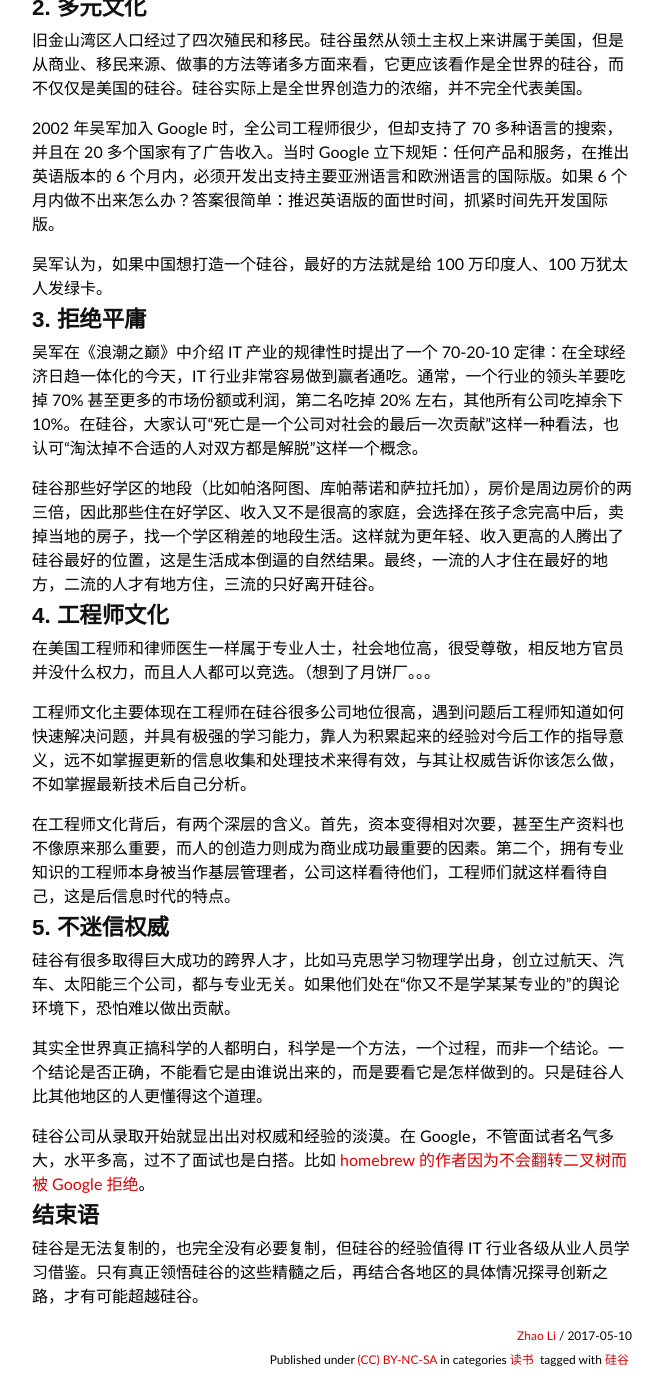
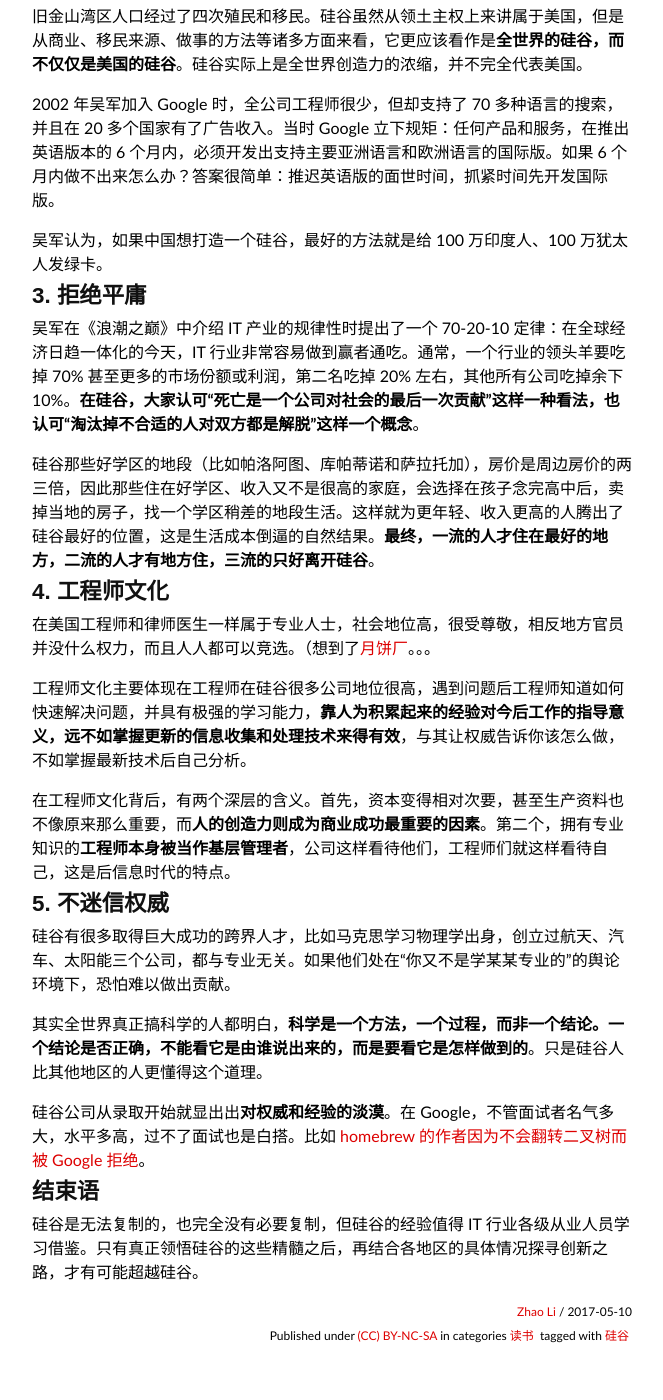
Before and after one commit to livc/livc.github.io, a Jekyll site: the page built from _posts/2017-05-10-186.md, in a window 1280 px wide and 1400 px high, scrolled down 2231 px. Shown: the whole window, without its empty margins (308-971 px from the left). Built offline with Jekyll 4.4.1, drawn with Linux system fonts in a browser that asks for light colours; nearby versions of some CDN libraries; some web fonts are replaced; comment, search, counter and statistics services are not loaded; after the commit the page ends 3607 px from its top, so only the background shows below that; part of the change alters nothing that is shown; some of the changed text lies outside the part shown.

```diff
--- a/_posts/2017-05-10-186.md
+++ b/_posts/2017-05-10-186.md
@@ -8,7 +8,7 @@ tags:
   - 硅谷
 ---
 
-硅谷孕育出很多伟大的公司，吴军在《硅谷之谜》中深度剖析了硅谷成功的秘诀。读后发现，书中内容实属冗余过多，很多相同的内容在不同章节翻来覆去地重复介绍，因此本文在笔者对此书标注的基础上，直接回答“硅谷之谜”到底是什么。
+硅谷孕育出很多伟大的公司，吴军在《硅谷之谜》中深度剖析了硅谷成功的秘诀。读后发现，书中内容实属冗余过多，很多相同的内容在不同章节翻来覆去地重复介绍，因此本文在对此书标注的基础上，直接回答“硅谷之谜”到底是什么。
 
 ## 宛若似真的分析
 
@@ -38,13 +38,13 @@ tags:
 
 ### 政府扶持说
 
-在美国，政府权力有限，各级政府官员之间没有任命和汇报的关系，州长不是总统任命的，不必向总统汇报和负责。这种情况下，联邦政府管不了地方的事情，而地方政府又太小，只能管管城市规划和学区建设。没有政府的干预，美国商业行为主要靠“看不见的手”来规范。
+在美国，政府权力有限，各级政府官员之间没有任命和汇报的关系，州长不是总统任命的，不必向总统汇报和负责。这种情况下，联邦政府管不了地方的事情，而地方政府又太小，只能管管城市规划和学区建设。没有政府的干预，美国商业行为主要靠[“看不见的手”](https://zh.wikipedia.org/zh-cn/看不見的手)来规范。
 
 我们来看看科技公司与当地政府的关系：
 
 #### 税收是否减免？
 
-在美国公司营业税收要交给产生营业额所在地，而不是总部所在地，因此 Google 2013 年在世界各地交税 23 亿美元，只有很少一部分交给了加州各级政府，几乎没有直接交给山景城的税。
+在美国公司营业税收要交给**产生营业额所在地**，而不是总部所在地，因此 Google 2013 年在世界各地交税 23 亿美元，只有很少一部分交给了加州各级政府，几乎没有直接交给山景城的税。
 
 #### 政府是否资金支持？
 
@@ -54,7 +54,7 @@ tags:
 
 “知识产权保护说”认为，对专利的保护是硅谷能够不断创新的原因。
 
-硅谷非常重视包括专利权在内的各种知识产权，但是从专利数量上硅谷并没有特别之处。事实上，强调保护专利和强调创新是两回事，当一个公司必须依靠专利来维持自身的市场地位时，恰恰说明它在竞争中已经落伍了。
+硅谷非常重视包括专利权在内的各种知识产权，但是从专利数量上硅谷并没有特别之处。**事实上，强调保护专利和强调创新是两回事，当一个公司必须依靠专利来维持自身的市场地位时，恰恰说明它在竞争中已经落伍了。**
 
 在整个美国，对知识产权的保护并非硅谷的特质，也不是让硅谷长盛不衰的决定性因素。
 
@@ -62,7 +62,7 @@ tags:
 
 ## 1. 叛逆和宽容
 
-硅谷起源很大程度上是靠一家叫做仙童的半导体公司，它被称为世界半导体公司之母。这个公司八个创始人都是从前雇主那里叛逃出来的（史称“八叛徒”），这些人和员工们继续着这种叛逆行为，派生出近百家公司，包括著名的英特尔，这构成了整个硅谷的初始产业。很多严肃的学者认为，嬉皮士文化骨子里反映出来的反传统思想，是硅谷创新的文化基础。
+硅谷起源很大程度上是靠一家叫做仙童的半导体公司，它被称为世界半导体公司之母。这个公司八个创始人都是从前雇主那里叛逃出来的（史称“八叛徒”），这些人和员工们继续着这种叛逆行为，派生出近百家公司，包括著名的英特尔，这构成了整个硅谷的初始产业。
 
 思科允许员工在公司内创办小公司，这些人仍在公司里上班，使用着公司资源，但思科的身份从雇主变成了投资人，如果小公司死掉了就当一个项目做砸了；如果成功了思科就有机会把它们买回来。这种做法从整体和长远上来看，保证了员工的创造力，同时如果成功的话思科作为投资方也会受益。
 
@@ -74,7 +74,7 @@ tags:
 
 ## 2. 多元文化
 
-旧金山湾区人口经过了四次殖民和移民。硅谷虽然从领土主权上来讲属于美国，但是从商业、移民来源、做事的方法等诸多方面来看，它更应该看作是全世界的硅谷，而不仅仅是美国的硅谷。硅谷实际上是全世界创造力的浓缩，并不完全代表美国。
+旧金山湾区人口经过了四次殖民和移民。硅谷虽然从领土主权上来讲属于美国，但是从商业、移民来源、做事的方法等诸多方面来看，它更应该看作是**全世界的硅谷，而不仅仅是美国的硅谷**。硅谷实际上是全世界创造力的浓缩，并不完全代表美国。
 
 2002 年吴军加入 Google 时，全公司工程师很少，但却支持了 70 多种语言的搜索，并且在 20 多个国家有了广告收入。当时 Google 立下规矩：任何产品和服务，在推出英语版本的 6 个月内，必须开发出支持主要亚洲语言和欧洲语言的国际版。如果 6 个月内做不出来怎么办？答案很简单：推迟英语版的面世时间，抓紧时间先开发国际版。
 
@@ -82,25 +82,25 @@ tags:
 
 ## 3. 拒绝平庸
 
-吴军在《浪潮之巅》中介绍 IT 产业的规律性时提出了一个 70-20-10 定律：在全球经济日趋一体化的今天，IT 行业非常容易做到赢者通吃。通常，一个行业的领头羊要吃掉 70% 甚至更多的市场份额或利润，第二名吃掉 20% 左右，其他所有公司吃掉余下 10%。在硅谷，大家认可“死亡是一个公司对社会的最后一次贡献”这样一种看法，也认可“淘汰掉不合适的人对双方都是解脱”这样一个概念。
+吴军在《浪潮之巅》中介绍 IT 产业的规律性时提出了一个 70-20-10 定律：在全球经济日趋一体化的今天，IT 行业非常容易做到赢者通吃。通常，一个行业的领头羊要吃掉 70% 甚至更多的市场份额或利润，第二名吃掉 20% 左右，其他所有公司吃掉余下 10%。**在硅谷，大家认可“死亡是一个公司对社会的最后一次贡献”这样一种看法，也认可“淘汰掉不合适的人对双方都是解脱”这样一个概念**。
 
-硅谷那些好学区的地段（比如帕洛阿图、库帕蒂诺和萨拉托加），房价是周边房价的两三倍，因此那些住在好学区、收入又不是很高的家庭，会选择在孩子念完高中后，卖掉当地的房子，找一个学区稍差的地段生活。这样就为更年轻、收入更高的人腾出了硅谷最好的位置，这是生活成本倒逼的自然结果。最终，一流的人才住在最好的地方，二流的人才有地方住，三流的只好离开硅谷。
+硅谷那些好学区的地段（比如帕洛阿图、库帕蒂诺和萨拉托加），房价是周边房价的两三倍，因此那些住在好学区、收入又不是很高的家庭，会选择在孩子念完高中后，卖掉当地的房子，找一个学区稍差的地段生活。这样就为更年轻、收入更高的人腾出了硅谷最好的位置，这是生活成本倒逼的自然结果。**最终，一流的人才住在最好的地方，二流的人才有地方住，三流的只好离开硅谷**。
 
 ## 4. 工程师文化
 
-在美国工程师和律师医生一样属于专业人士，社会地位高，很受尊敬，相反地方官员并没什么权力，而且人人都可以竞选。（想到了月饼厂。。。
+在美国工程师和律师医生一样属于专业人士，社会地位高，很受尊敬，相反地方官员并没什么权力，而且人人都可以竞选。（想到了[月饼厂](https://www.zhihu.com/question/50600301)。。。
 
-工程师文化主要体现在工程师在硅谷很多公司地位很高，遇到问题后工程师知道如何快速解决问题，并具有极强的学习能力，靠人为积累起来的经验对今后工作的指导意义，远不如掌握更新的信息收集和处理技术来得有效，与其让权威告诉你该怎么做，不如掌握最新技术后自己分析。
+工程师文化主要体现在工程师在硅谷很多公司地位很高，遇到问题后工程师知道如何快速解决问题，并具有极强的学习能力，**靠人为积累起来的经验对今后工作的指导意义，远不如掌握更新的信息收集和处理技术来得有效**，与其让权威告诉你该怎么做，不如掌握最新技术后自己分析。
 
-在工程师文化背后，有两个深层的含义。首先，资本变得相对次要，甚至生产资料也不像原来那么重要，而人的创造力则成为商业成功最重要的因素。第二个，拥有专业知识的工程师本身被当作基层管理者，公司这样看待他们，工程师们就这样看待自己，这是后信息时代的特点。
+在工程师文化背后，有两个深层的含义。首先，资本变得相对次要，甚至生产资料也不像原来那么重要，而**人的创造力则成为商业成功最重要的因素**。第二个，拥有专业知识的**工程师本身被当作基层管理者**，公司这样看待他们，工程师们就这样看待自己，这是后信息时代的特点。
 
 ## 5. 不迷信权威
 
 硅谷有很多取得巨大成功的跨界人才，比如马克思学习物理学出身，创立过航天、汽车、太阳能三个公司，都与专业无关。如果他们处在“你又不是学某某专业的”的舆论环境下，恐怕难以做出贡献。
 
-其实全世界真正搞科学的人都明白，科学是一个方法，一个过程，而非一个结论。一个结论是否正确，不能看它是由谁说出来的，而是要看它是怎样做到的。只是硅谷人比其他地区的人更懂得这个道理。
+其实全世界真正搞科学的人都明白，**科学是一个方法，一个过程，而非一个结论。一个结论是否正确，不能看它是由谁说出来的，而是要看它是怎样做到的**。只是硅谷人比其他地区的人更懂得这个道理。
 
-硅谷公司从录取开始就显出出对权威和经验的淡漠。在 Google，不管面试者名气多大，水平多高，过不了面试也是白搭。比如 [homebrew 的作者因为不会翻转二叉树而被 Google 拒绝](https://www.v2ex.com/t/197730)。
+硅谷公司从录取开始就显出出**对权威和经验的淡漠**。在 Google，不管面试者名气多大，水平多高，过不了面试也是白搭。比如 [homebrew 的作者因为不会翻转二叉树而被 Google 拒绝](https://www.v2ex.com/t/197730)。
 
 ## 结束语
 
```
